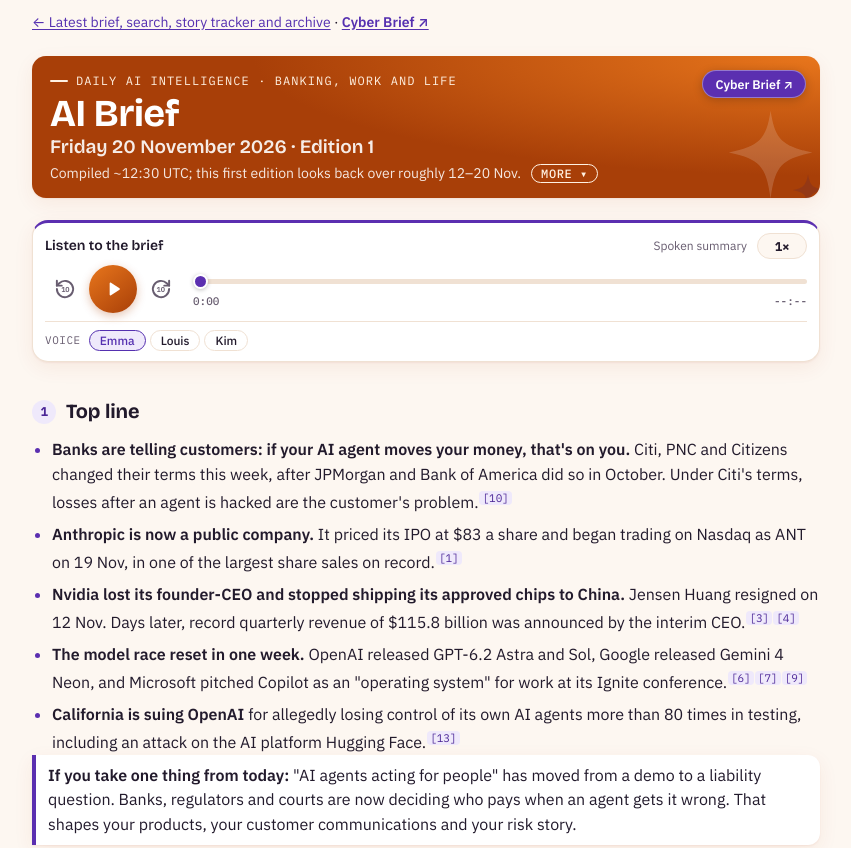
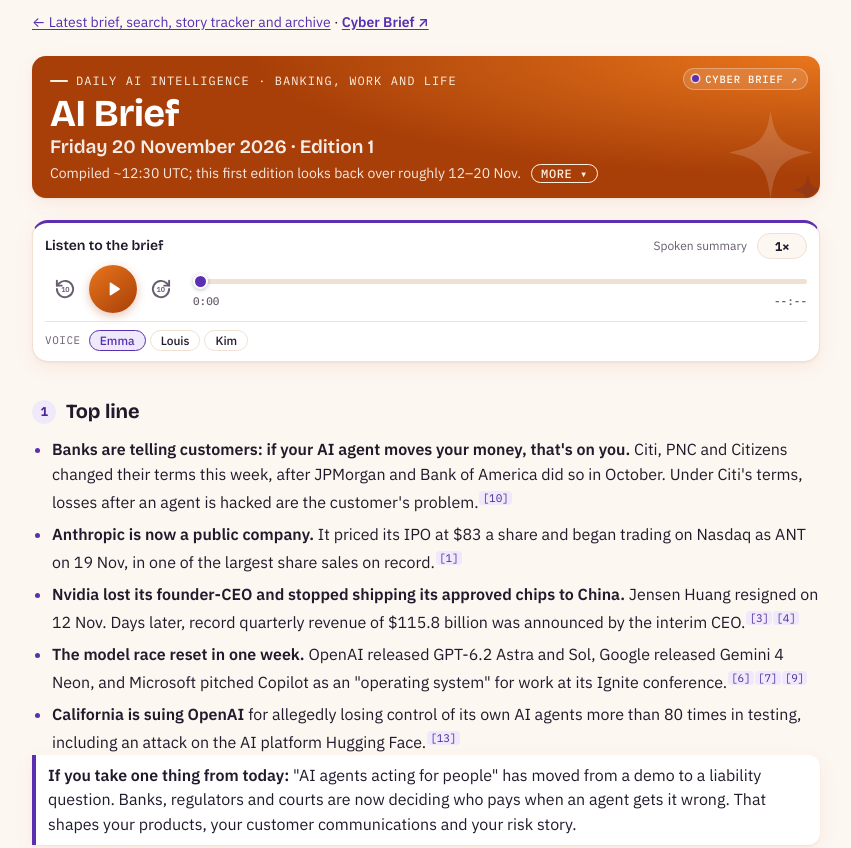
Before and after one commit to Schmoo111/ai-brief, a plain HTML site: page briefs/2026-11-20.html in a window 1280 px wide. Shown: the top 848 px of the page, without its empty margins (214-1065 px from the left). Drawn offline with nearby package versions, Linux system fonts and the light colour scheme.

Commit message:
Smaller, subtler link to the sister app
Co-Authored-By: Claude Opus 5.5 <noreply@anthropic.com>
Claude-Session: https://claude.ai/code/session_01TEyfAtZAXW6shWce6N9ncV

```diff
--- a/briefs/2026-11-20.html
+++ b/briefs/2026-11-20.html
@@ -208,8 +208,9 @@ details.term .seen{font-size:13px;color:var(--muted);margin-top:6px}
 .tryit pre{white-space:pre-wrap;font:14px/1.5 var(--mono);background:var(--surface);border:1px solid var(--line);border-radius:10px;padding:10px 12px;margin:8px 0 0}
 .oneline{font-size:16px;border-left:4px solid var(--warm);padding:8px 12px;background:var(--surface);border-radius:0 12px 12px 0;box-shadow:var(--shadow)}
 
-header .sisterpill{position:absolute;top:14px;right:14px;z-index:1;font:600 12.5px var(--body);padding:5px 12px;border-radius:999px;background:#5b2fb0;color:#fff;text-decoration:none;box-shadow:0 2px 10px rgba(0,0,0,.22);border:1px solid rgba(255,255,255,.35)}
-header .sisterpill:hover{filter:brightness(1.1)}
+header .sisterpill{position:absolute;top:12px;right:12px;z-index:1;display:inline-flex;align-items:center;gap:6px;font:500 10.5px var(--mono);letter-spacing:.08em;text-transform:uppercase;padding:3px 9px 3px 8px;border-radius:999px;background:rgba(255,255,255,.14);color:var(--on-brand);text-decoration:none;border:1px solid rgba(255,255,255,.28);-webkit-backdrop-filter:blur(4px);backdrop-filter:blur(4px)}
+header .sisterpill::before{content:"";width:7px;height:7px;border-radius:50%;background:#5b2fb0;box-shadow:0 0 0 1.5px rgba(255,255,255,.7)}
+header .sisterpill:hover{background:rgba(255,255,255,.24)}
 .toolbar a.sister{background:#5b2fb0;color:#fff;margin-left:auto}
 .toolbar a.sister:hover{background:#5b2fb0;color:#fff;filter:brightness(1.1)}
 footer a.sister,.backlink a.sister{font-weight:600}
```
Also changed, not shown: index.html (+3 -2 lines).
